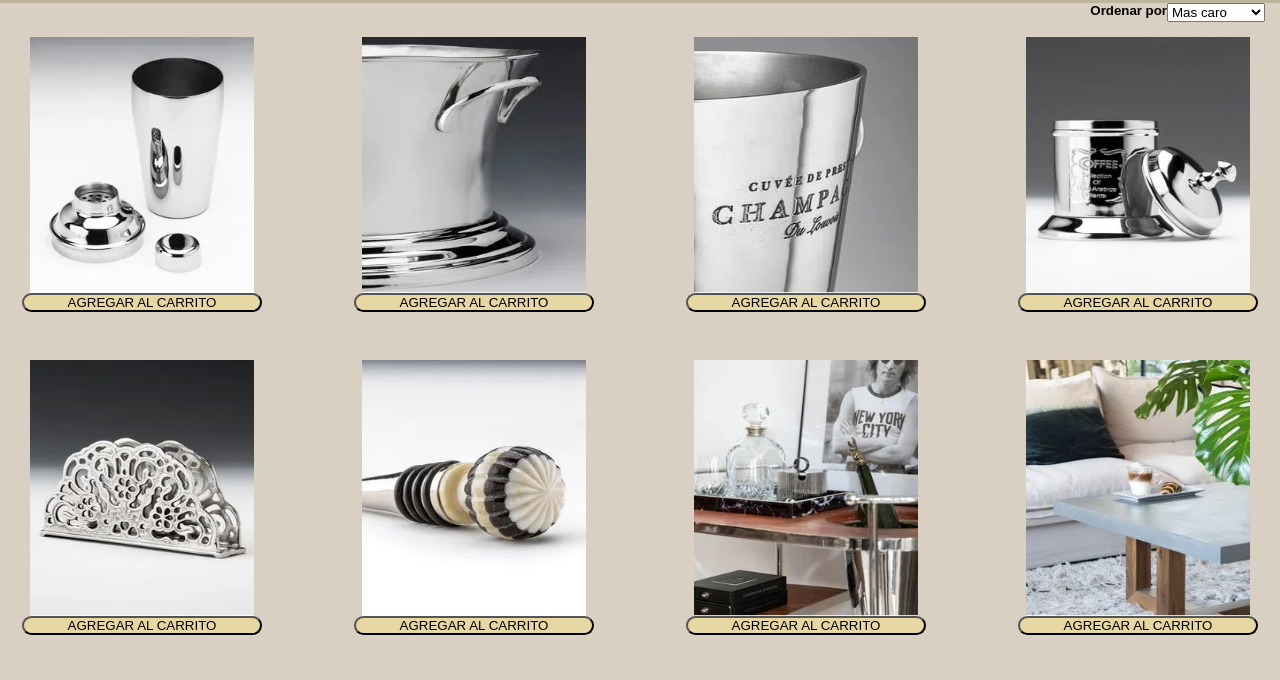
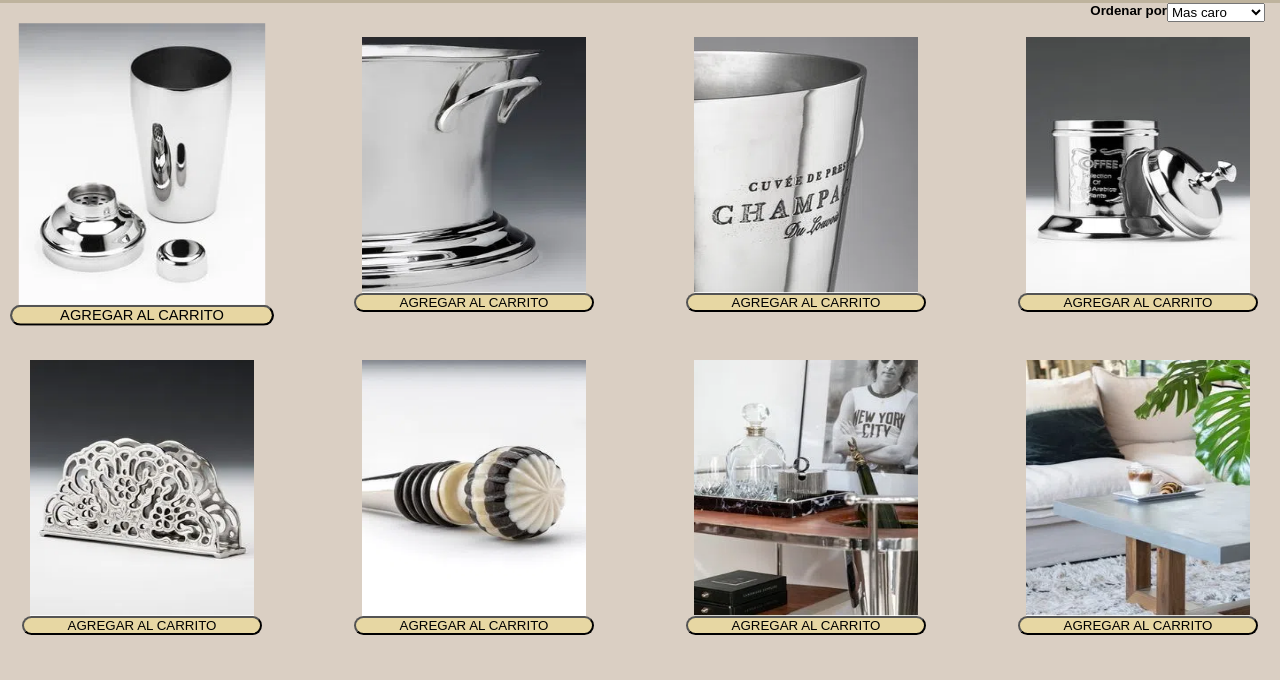
Before and after one commit to nicolamberto/furnimark, a plain HTML site: page paginas/bazar.html in a window 1280 px wide. In both pictures the pointer is over the element 142 px from the left and 235 px from the top of the page. Shown: the part 61-741 px from the top of the page. Drawn offline with Linux system fonts and the light colour scheme.

Commit message:
cambios para el desafio clase 10

```diff
--- a/css/estilos.css
+++ b/css/estilos.css
@@ -194,6 +194,14 @@ main {
     background-color: #ffe66658;
     border-radius: 20px;
     cursor: pointer;
+}
+
+.productos__flex:hover {
+    transform: scale(1.1);
+}
+
+.productos__flex {
+    transition: all 0.5s;
 }
 
 .main__imagenesUno {
```
